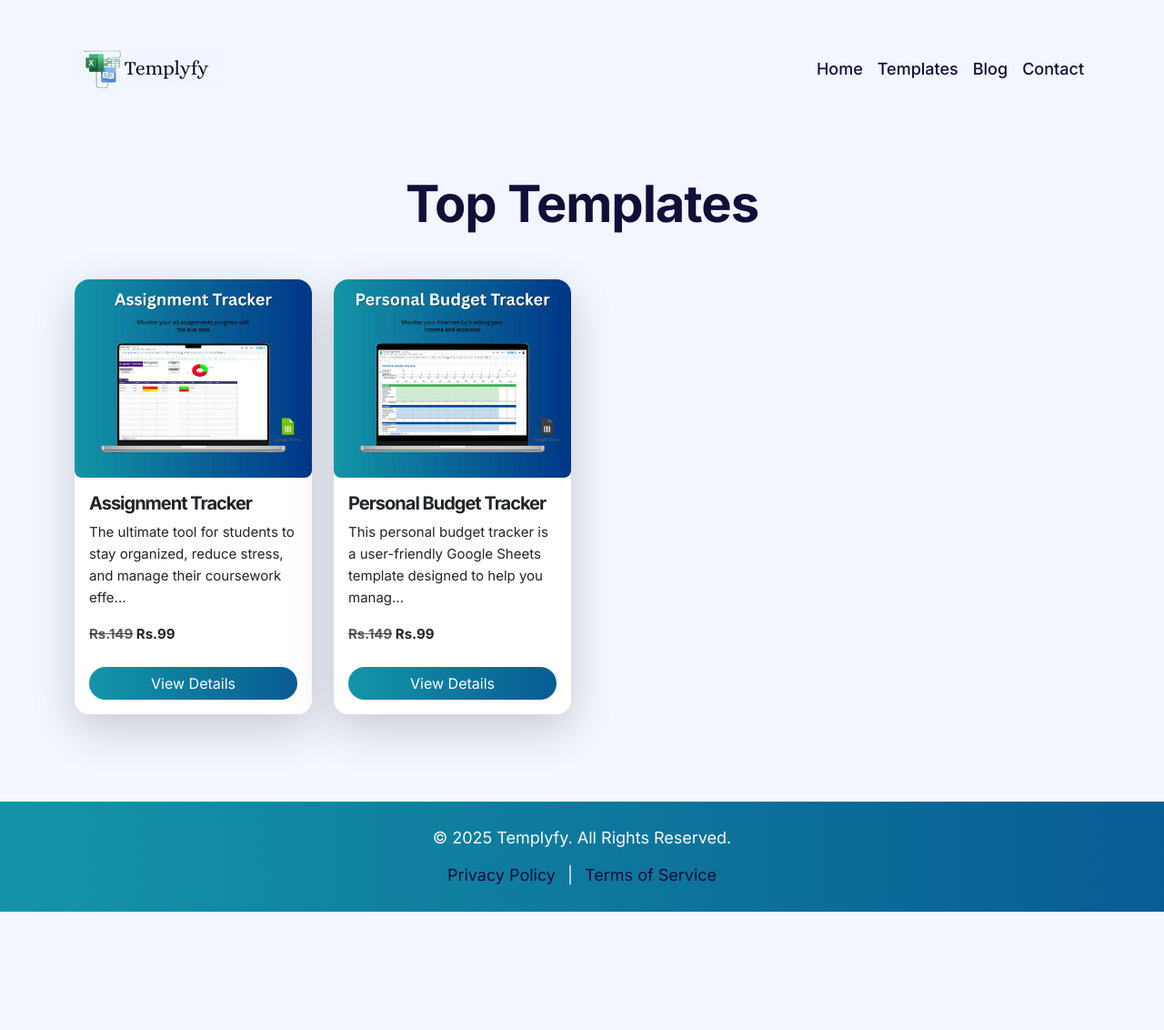
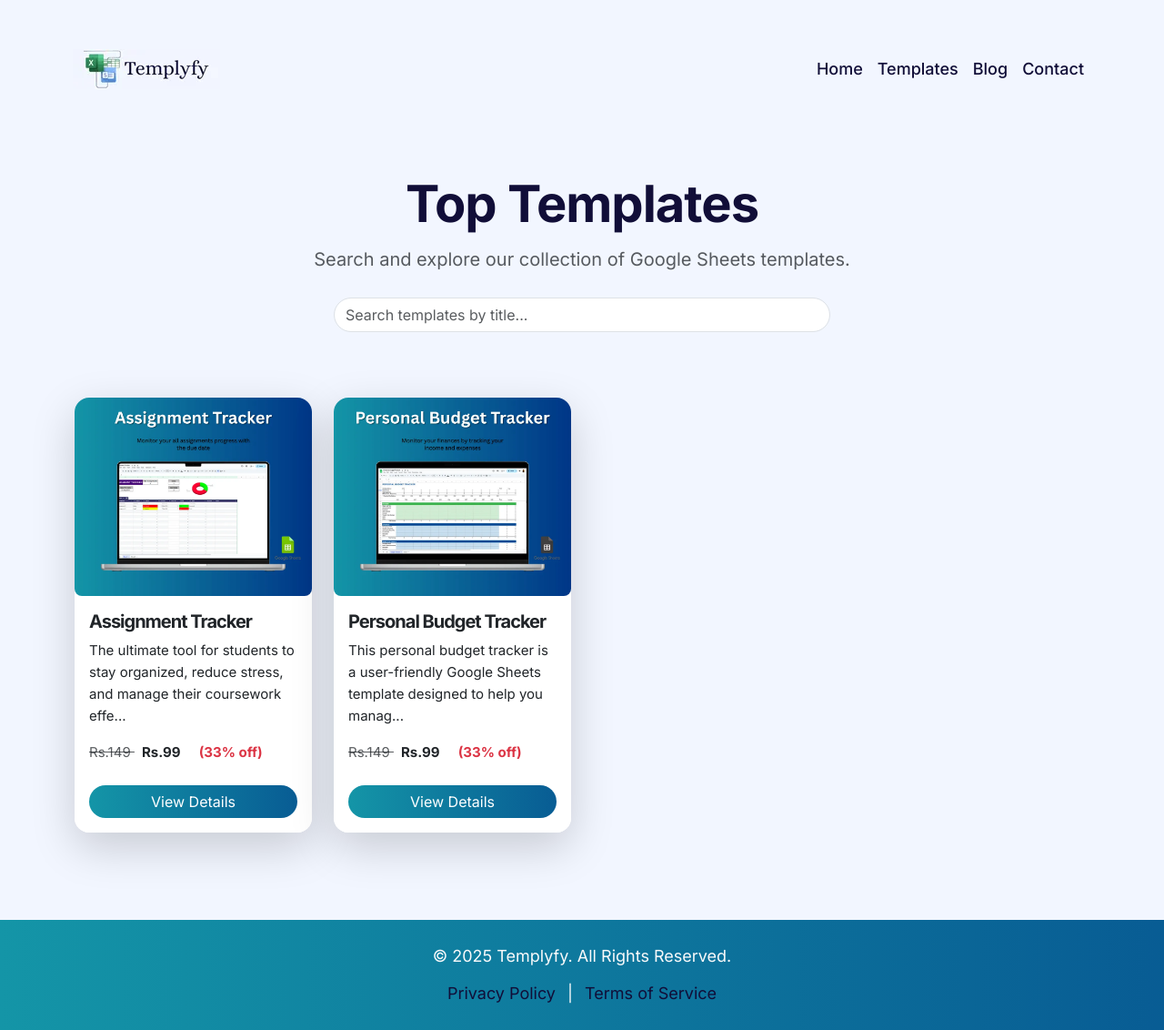
Before and after one commit to ankushgupta003/ExcelTemplates, a Jekyll site: the page built from templates.html, in a window 1280 px wide. Shown: the whole page at 91% size. Built offline with Jekyll 4.4.1, drawn with Linux system fonts in a browser that asks for light colours; a style sheet for code colours, icons or effects is not loaded; before the commit the page ends 1002 px from its top, so only the background shows below that.

Commit message:
discount added

```diff
--- a/templates.html
+++ b/templates.html
@@ -5,10 +5,33 @@ description: Discover a comprehensive collection of Google Sheets templates for
 ---
 
 <div class="container py-5" id="templates">
-  <h1 class="display-4 fw-bold text-center mb-5">Top Templates</h1>
-  <div class="row g-4">
-    {% for template in site.templates %}
-    <div class="col-6 col-lg-3">
+  <!-- Page Heading -->
+  <div class="text-center mb-4">
+    <h1 class="display-4 fw-bold">Top Templates</h1>
+    <p class="lead text-muted">
+      Search and explore our collection of Google Sheets templates.
+    </p>
+  </div>
+
+  <!-- Search Input -->
+  <div class="row justify-content-center mb-4">
+    <div class="col-md-6">
+      <input
+        type="text"
+        id="templateSearch"
+        class="form-control rounded-pill"
+        placeholder="Search templates by title..."
+        onkeyup="filterTemplates()"
+      />
+    </div>
+  </div>
+
+  <!-- Templates Grid -->
+  <div class="row g-4 mt-5" id="templatesGrid">
+    {% for template in site.templates %} {% assign discount = template.old-price
+    | minus: template.price %} {% assign discount_percent = discount | times:
+    100 | divided_by: template.old-price | round %}
+    <div class="col-lg-3 template-card">
       <div
         class="card bg-dark-card border-0 rounded-4 shadow-lg h-100 blog-card"
       >
@@ -18,16 +41,24 @@ description: Discover a comprehensive collection of Google Sheets templates for
           alt="{{ template.title }} Template"
         />
         <div class="card-body d-flex flex-column">
-          <h5 class="card-title fw-bold">{{ template.title }}</h5>
+          <h5 class="card-title fw-bold template-title">
+            {{ template.title }}
+          </h5>
           <p class="card-text d-none d-md-block">
             {{ template.description | strip_html | truncate: 100 }}
           </p>
-          <p class="fw-bold">
-            <span class="text-muted" style="text-decoration: line-through"
-              >Rs.{{ template.old-price }}</span
+
+          <!-- Price with discount -->
+          <p class="mt-auto">
+            <span class="text-muted" style="text-decoration: line-through">
+              Rs.{{ template.old-price }}
+            </span>
+            <span class="mx-2 fw-bold">Rs.{{ template.price }}</span>
+            <span class="text-danger ms-2 fw-bold"
+              >({{ discount_percent }}% off)</span
             >
-            Rs.{{ template.price }}
           </p>
+
           <a
             href="{{ site.baseurl }}{{ template.url }}"
             class="btn btn-primary rounded-pill mt-2"
@@ -39,3 +70,22 @@ description: Discover a comprehensive collection of Google Sheets templates for
     {% endfor %}
   </div>
 </div>
+
+<!-- Search Script -->
+<script>
+  function filterTemplates() {
+    const input = document.getElementById("templateSearch").value.toLowerCase();
+    const templates = document.querySelectorAll(".template-card");
+
+    templates.forEach((card) => {
+      const title = card
+        .querySelector(".template-title")
+        .textContent.toLowerCase();
+      if (title.includes(input)) {
+        card.style.display = "";
+      } else {
+        card.style.display = "none";
+      }
+    });
+  }
+</script>
```
Also changed, not shown: _layouts/template.html (+12 -5 lines).
